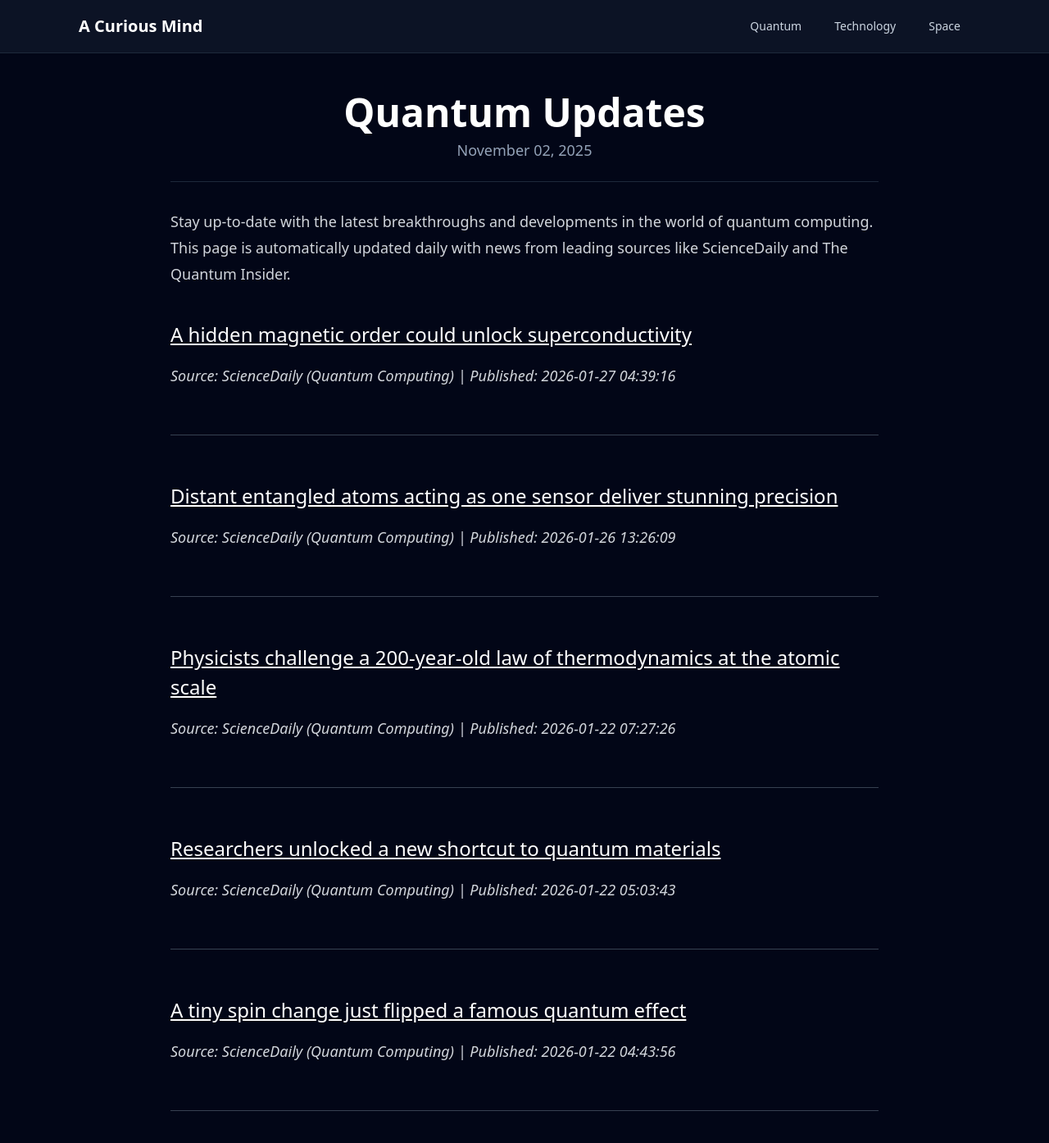
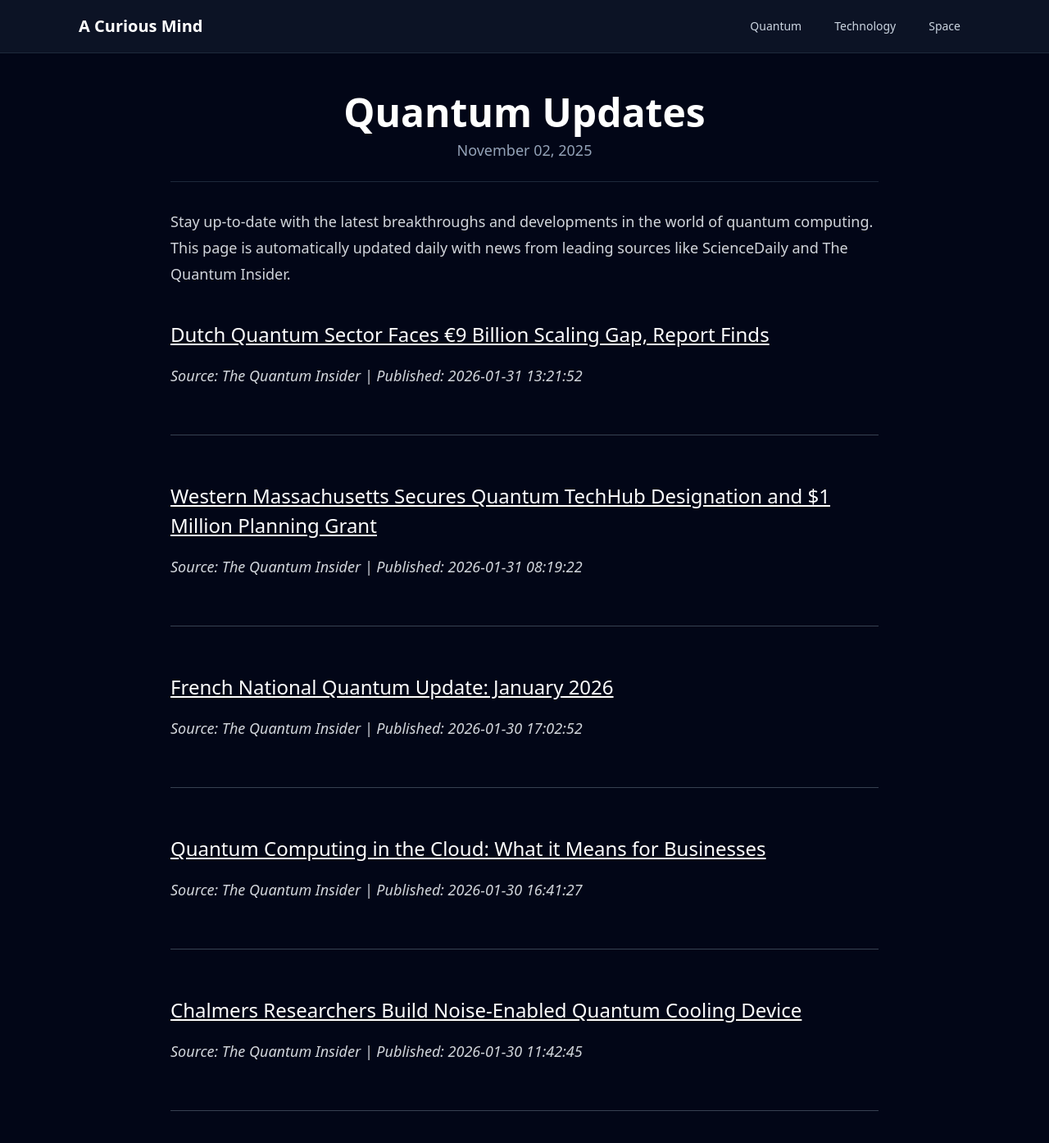
Before and after one commit to onehl7/onehl7.github.io, a Jekyll site: the page built from _posts/2025-11-02-quantum-updates.md, in a window 1280 px wide and 1400 px high. Shown: the top 1394 px of the window at 82% size. Built offline with Jekyll 4.4.1, drawn with Linux system fonts in a browser that asks for light colours; nearby versions of some CDN libraries.

Commit message:
Update quantum news data

```diff
--- a/_data/quantum_news.json
+++ b/_data/quantum_news.json
@@ -1,4 +1,34 @@
 [
+  {
+    "source": "The Quantum Insider",
+    "title": "Dutch Quantum Sector Faces \u20ac9 Billion Scaling Gap, Report Finds",
+    "link": "https://thequantuminsider.com/2026/01/31/dutch-quantum-sector-faces-e9-billion-scaling-gap-report-finds/",
+    "published": "2026-01-31 13:21:52"
+  },
+  {
+    "source": "The Quantum Insider",
+    "title": "Western Massachusetts Secures Quantum TechHub Designation and $1 Million Planning Grant",
+    "link": "https://thequantuminsider.com/2026/01/31/western-massachusetts-quantum-techhub-planning-grant/",
+    "published": "2026-01-31 08:19:22"
+  },
+  {
+    "source": "The Quantum Insider",
+    "title": "French National Quantum Update: January 2026",
+    "link": "https://thequantuminsider.com/2026/01/30/french-national-quantum-update-january-2026/",
+    "published": "2026-01-30 17:02:52"
+  },
+  {
+    "source": "The Quantum Insider",
+    "title": "Quantum Computing in the Cloud: What it Means for Businesses",
+    "link": "https://thequantuminsider.com/2026/01/30/quantum-computing-in-the-cloud-for-businesses/",
+    "published": "2026-01-30 16:41:27"
+  },
+  {
+    "source": "The Quantum Insider",
+    "title": "Chalmers Researchers Build Noise-Enabled Quantum Cooling Device",
+    "link": "https://thequantuminsider.com/2026/01/30/quantum-refrigerator-controlled-noise/",
+    "published": "2026-01-30 11:42:45"
+  },
   {
     "source": "ScienceDaily (Quantum Computing)",
     "title": "A hidden magnetic order could unlock superconductivity",
```
